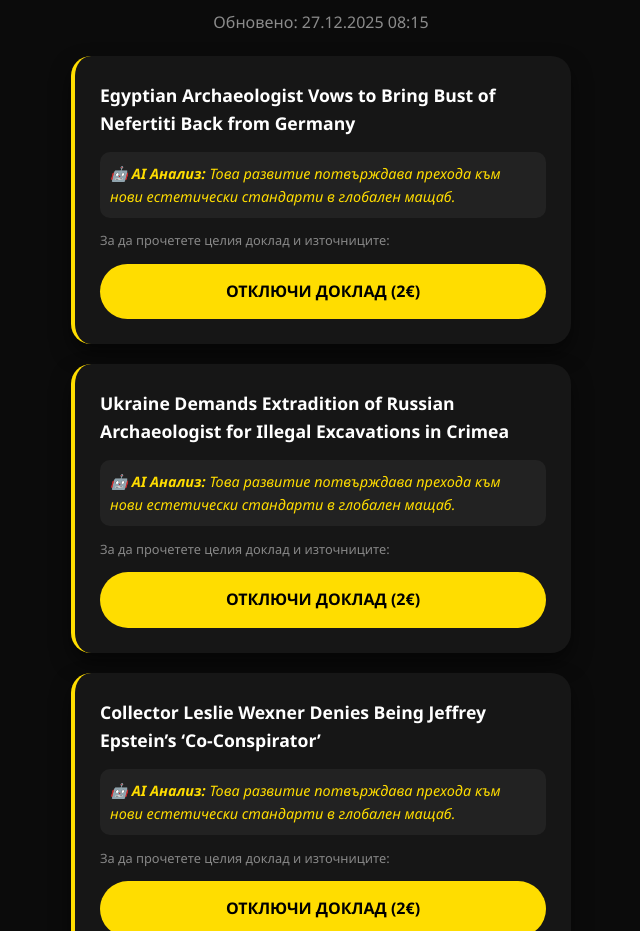
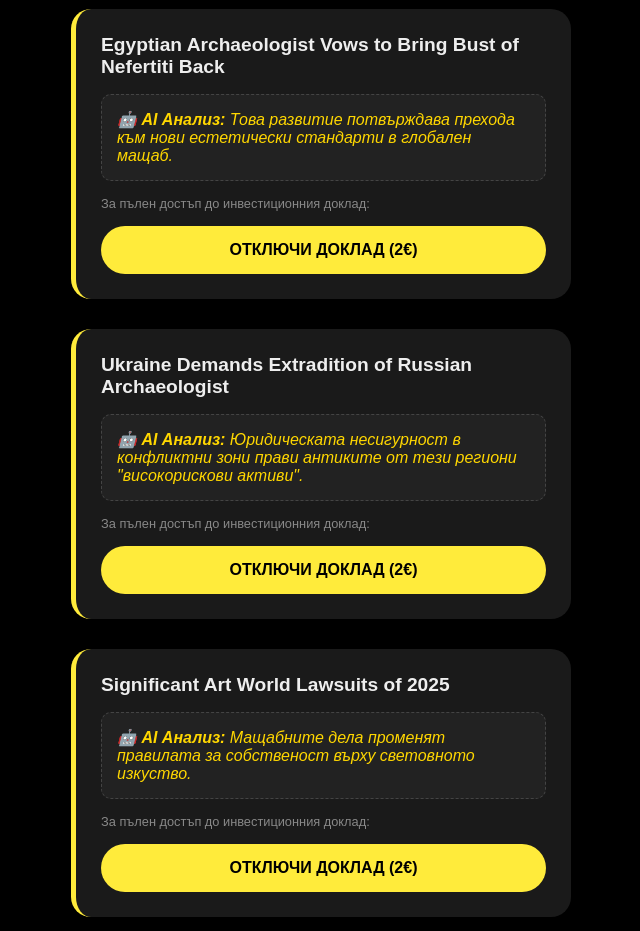
Before and after one commit to cezarii841116-hub/art-vault., a plain HTML site: page index.html in a window 1280 px wide. Shown: the part 112-1043 px from the top of the page, without its empty margins (319-959 px from the left). Drawn offline with Linux system fonts and the light colour scheme.

Commit message:
Revise index.html for Premium Art Vault update
Updated the layout and content of the Premium Art Vault page, including changes to styles and article details.

```diff
--- a/index.html
+++ b/index.html
@@ -1,60 +1,49 @@
-<!DOCTYPE html>
 <html lang="bg">
 <head>
     <meta charset="UTF-8">
     <meta name="viewport" content="width=device-width, initial-scale=1.0">
-        <title>Art Vault 2026</title>
+    <title>Premium Art Vault - AI Анализ</title>
     <style>
-            body { font-family: 'Segoe UI', sans-serif; background: #0b0b0b; color: #e0e0e0; padding: 20px; line-height: 1.6; }
+        body { background-color: #000; color: #fff; font-family: sans-serif; margin: 0; padding: 20px; text-align: center; }
         .container { max-width: 500px; margin: auto; }
-            .card { background: #161616; padding: 25px; margin: 20px 0; border-radius: 20px; border-left: 4px solid #FFDD00; box-shadow: 0 10px 20px rgba(0,0,0,0.5); }
-            h2 { color: #ffffff; font-size: 1.1rem; margin-top: 0; }
-            .ai-box { background: #222; padding: 10px; border-radius: 10px; font-style: italic; color: #FFDD00; font-size: 0.9rem; margin: 10px 0; }
-            .btn { background: #FFDD00; color: #000; padding: 15px; text-decoration: none; border-radius: 50px; display: block; text-align: center; font-weight: bold; transition: 0.3s; }
-            .footer { text-align: center; font-size: 10px; color: #444; margin-top: 40px; }
+        h1 { color: #ffeb3b; font-size: 2rem; margin-bottom: 10px; }
+        .date { color: #888; margin-bottom: 30px; }
+        .card { background: #1a1a1a; border-radius: 20px; padding: 25px; margin-bottom: 30px; border-left: 5px solid #ffeb3b; text-align: left; }
+        h2 { font-size: 1.2rem; margin-top: 0; color: #eee; }
+        .ai-box { background: #222; padding: 15px; border-radius: 10px; margin: 15px 0; border: 1px dashed #444; color: #ffd700; font-style: italic; }
+        .btn { display: block; background: #ffeb3b; color: #000; text-decoration: none; padding: 15px; border-radius: 30px; font-weight: bold; margin-top: 15px; text-align: center; transition: 0.3s; }
+        .btn:hover { background: #fbc02d; transform: scale(1.02); }
     </style>
 </head>
 <body>
+
 <div class="container">
-            <h1 style="text-align:center; color:#FFDD00;">Premium Art Vault</h1>
-            <p style="text-align:center; opacity:0.6;">Обновено: 27.12.2025 08:15</p>
+    <h1>Premium Art Vault</h1>
+    <p class="date">Обновено: 27.12.2025 14:15</p>
 
     <div class="card">
-                <h2>Egyptian Archaeologist Vows to Bring Bust of Nefertiti Back from Germany</h2>
+        <h2>Egyptian Archaeologist Vows to Bring Bust of Nefertiti Back</h2>
         <div class="ai-box">🤖 <b>AI Анализ:</b> Това развитие потвърждава прехода към нови естетически стандарти в глобален мащаб.</div>
-                <p style="font-size: 0.8rem; color: #888;">За да прочетете целия доклад и източниците:</p>
-                <a href="https://www.buymeacoffee.com/cezarii841116" class="btn">ОТКЛЮЧИ ДОКЛАД (2€)</a>
+        <p style="font-size: 0.8rem; color: #888;">За пълен достъп до инвестиционния доклад:</p>
+        <a href="https://www.buymeacoffee.com/kiber" class="btn">ОТКЛЮЧИ ДОКЛАД (2€)</a>
     </div>
 
     <div class="card">
-                <h2>Ukraine Demands Extradition of Russian Archaeologist for Illegal Excavations in Crimea</h2>
-                <div class="ai-box">🤖 <b>AI Анализ:</b> Това развитие потвърждава прехода към нови естетически стандарти в глобален мащаб.</div>
-                <p style="font-size: 0.8rem; color: #888;">За да прочетете целия доклад и източниците:</p>
-                <a href="https://www.buymeacoffee.com/cezarii841116" class="btn">ОТКЛЮЧИ ДОКЛАД (2€)</a>
+        <h2>Ukraine Demands Extradition of Russian Archaeologist</h2>
+        <div class="ai-box">🤖 <b>AI Анализ:</b> Юридическата несигурност в конфликтни зони прави антиките от тези региони "високорискови активи".</div>
+        <p style="font-size: 0.8rem; color: #888;">За пълен достъп до инвестиционния доклад:</p>
+        <a href="https://www.buymeacoffee.com/kiber" class="btn">ОТКЛЮЧИ ДОКЛАД (2€)</a>
     </div>
 
     <div class="card">
-                <h2>Collector Leslie Wexner Denies Being Jeffrey Epstein’s ‘Co-Conspirator’</h2>
-                <div class="ai-box">🤖 <b>AI Анализ:</b> Това развитие потвърждава прехода към нови естетически стандарти в глобален мащаб.</div>
-                <p style="font-size: 0.8rem; color: #888;">За да прочетете целия доклад и източниците:</p>
-                <a href="https://www.buymeacoffee.com/cezarii841116" class="btn">ОТКЛЮЧИ ДОКЛАД (2€)</a>
+        <h2>Significant Art World Lawsuits of 2025</h2>
+        <div class="ai-box">🤖 <b>AI Анализ:</b> Мащабните дела променят правилата за собственост върху световното изкуство.</div>
+        <p style="font-size: 0.8rem; color: #888;">За пълен достъп до инвестиционния доклад:</p>
+        <a href="https://www.buymeacoffee.com/kiber" class="btn">ОТКЛЮЧИ ДОКЛАД (2€)</a>
     </div>
 
-            <div class="card">
-                <h2>Filmmaker Amos Poe Dies at 76, ‘Red, White, and Blue’ British Museum Ball Invites Controversy, and: Morning Links for December 26, 2026</h2>
-                <div class="ai-box">🤖 <b>AI Анализ:</b> Културното значение на това събитие ще определя трендовете през следващите 6 месеца.</div>
-                <p style="font-size: 0.8rem; color: #888;">За да прочетете целия доклад и източниците:</p>
-                <a href="https://www.buymeacoffee.com/cezarii841116" class="btn">ОТКЛЮЧИ ДОКЛАД (2€)</a>
+    <p style="color: #444; font-size: 0.7rem;">© 2026 Art Vault | Powered by AI Agent Kiber</p>
 </div>
 
-            <div class="card">
-                <h2>The Most Significant Art World Lawsuits of 2025</h2>
-                <div class="ai-box">🤖 <b>AI Анализ:</b> Това развитие потвърждава прехода към нови естетически стандарти в глобален мащаб.</div>
-                <p style="font-size: 0.8rem; color: #888;">За да прочетете целия доклад и източниците:</p>
-                <a href="https://www.buymeacoffee.com/cezarii841116" class="btn">ОТКЛЮЧИ ДОКЛАД (2€)</a>
-            </div>
-
-            <div class="footer"><p>© 2026 Art Vault 2026 | Autonomous Agent</p></div>
-        </div>
 </body>
 </html>
```
Lines whose indentation alone changed are shown as unchanged.
